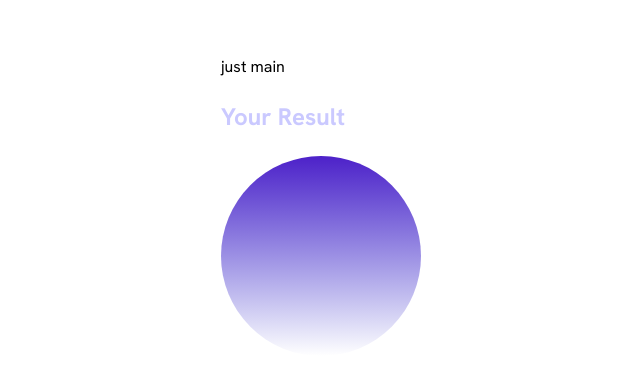
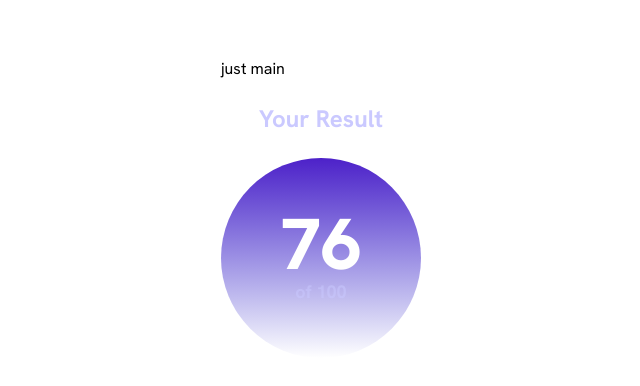
Before and after one commit to BYCODDE/-React-results-summary-component, a React (Vite) app: page / in a window 1280 px wide. Shown: the part 200-586 px from the top of the page, without its empty margins (319-959 px from the left). Built offline with nearby package versions, Linux system fonts and the light colour scheme.

Commit message:
new commit!

```diff
--- a/src/components/Sectionleft/Circle/Circle.jsx
+++ b/src/components/Sectionleft/Circle/Circle.jsx
@@ -1,9 +1,16 @@
-
 import "./circle.css";
 import circleSvg from "./circle.svg";
 
 function circle() {
-  return <img src={circleSvg} alt="circle" />;
+  return (
+    <>
+      <img src={circleSvg} alt="circle" />
+      <div className="score">
+        <span className="main_score">76</span>
+        <span className="under_score">of 100</span>
+      </div>
+    </>
+  );
 }
 
 export default circle;
--- a/src/components/Sectionleft/Circle/circle.css
+++ b/src/components/Sectionleft/Circle/circle.css
@@ -0,0 +1,30 @@
+.score {
+  display: flex;
+  justify-content: center;
+  align-items: center;
+  position: absolute;
+  top: 50%;
+  left: 50%;
+  transform: translate(-50%, -50%);
+  text-align: center;
+  flex-direction: column;
+  margin-top: 55px;
+}
+
+.main_score {
+  color: var(--White, #fff);
+  text-align: center;
+  font-size: 72px;
+  font-style: normal;
+  font-weight: 800;
+  line-height: 72px;
+}
+
+.under_score {
+  color: var(--Light-Blue, #cac9ff);
+  opacity: 0.5168;
+  font-size: 18px;
+  font-style: normal;
+  font-weight: 700;
+  line-height: normal;
+}
--- a/src/components/Sectionleft/sectionleft.css
+++ b/src/components/Sectionleft/sectionleft.css
@@ -1,5 +1,9 @@
-/* .Sectionleft{} */
-
+.Sectionleft {
+  display: flex;
+  justify-content: center;
+  align-items: center;
+  flex-direction: column;
+}
 
 .Your_Result {
   color: var(--Light-Blue, #cac9ff);
```
